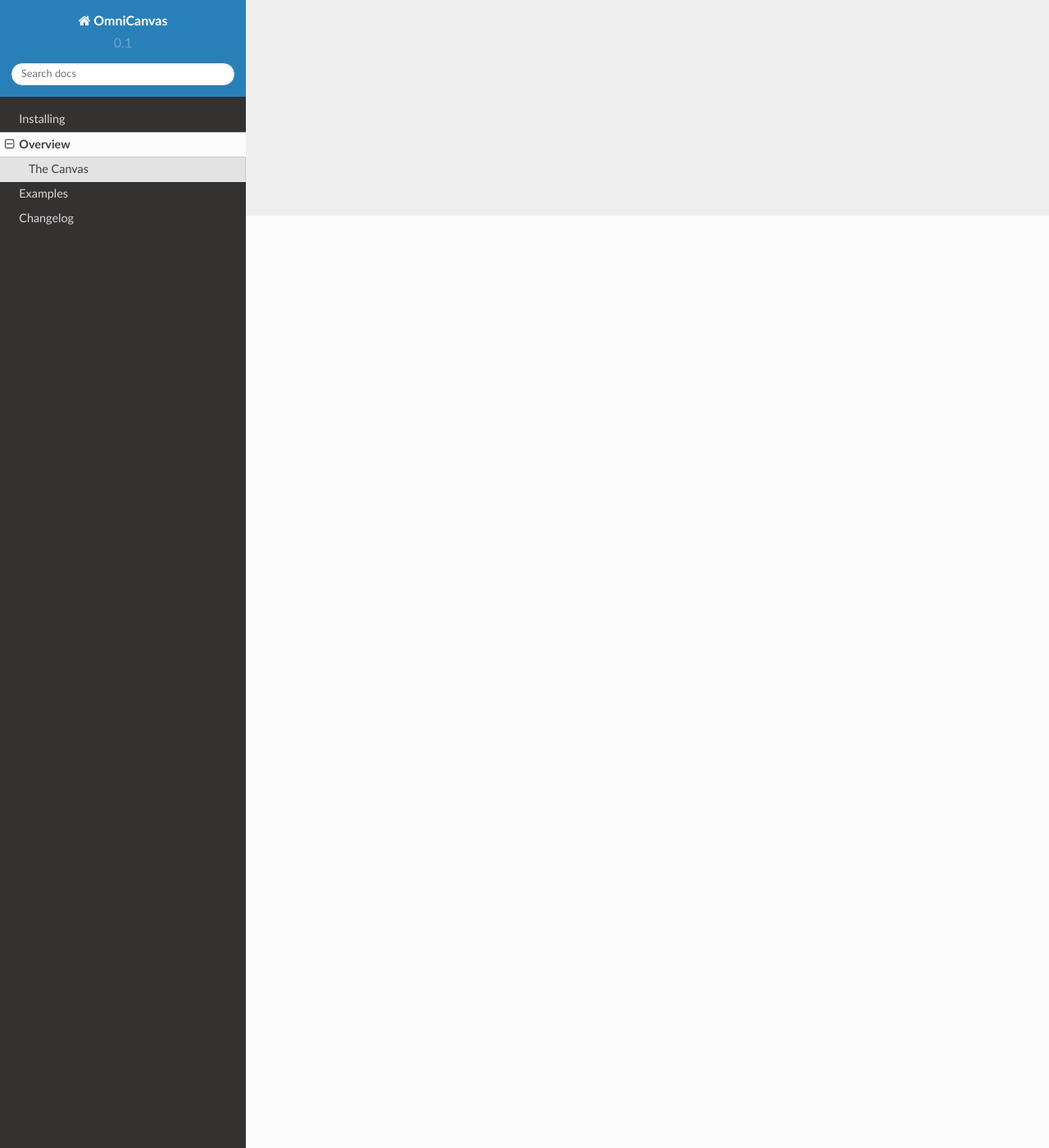
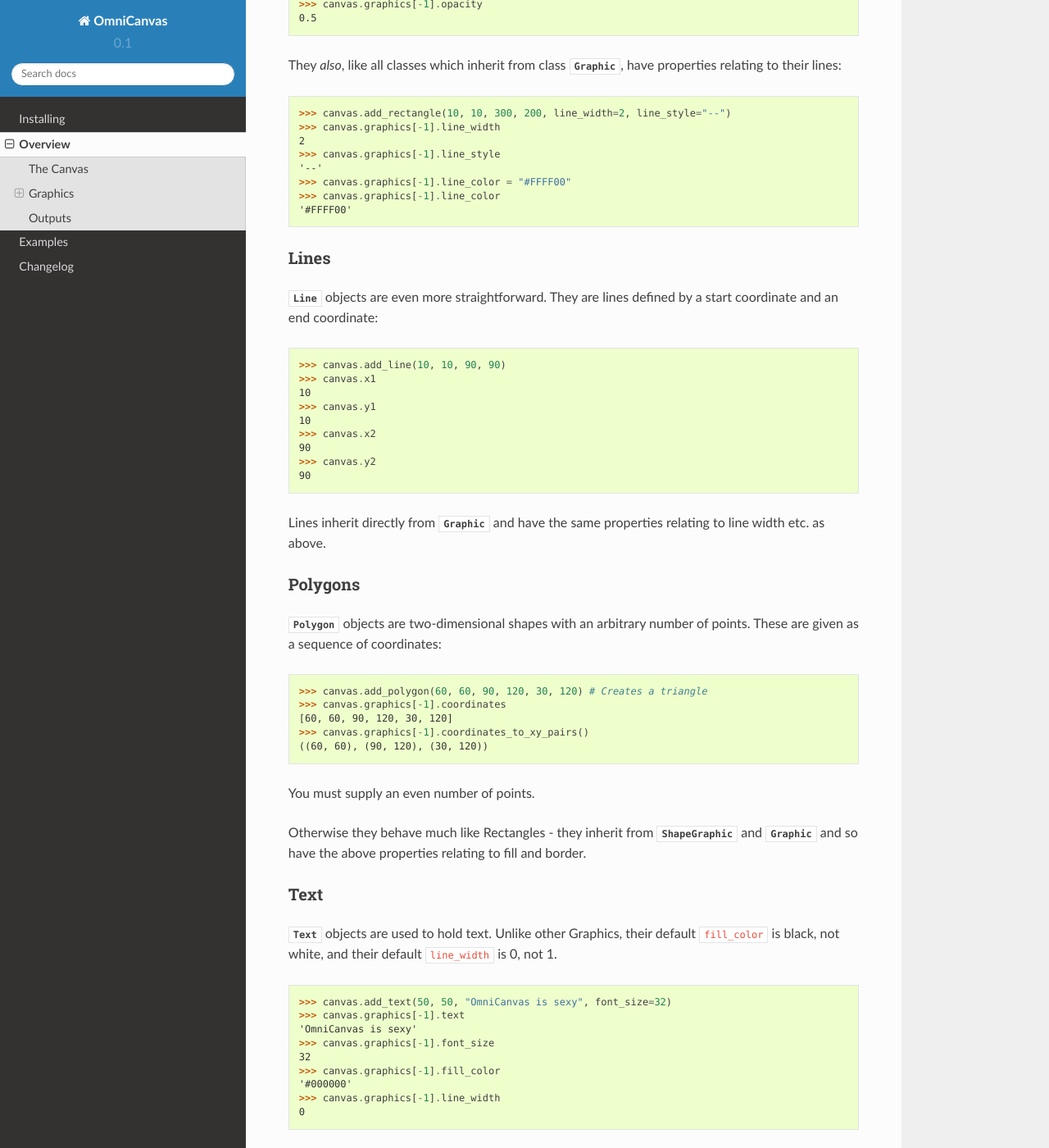
Before and after one commit to samirelanduk/omnicanvas, a Sphinx documentation site: the page built from docs/source/overview.rst, in a window 1280 px wide and 1400 px high, scrolled down 1137 px. Shown: the whole window at 82% size. Built offline with Sphinx 7.4.7 and the Read the Docs theme 2.0.0, drawn with Linux system fonts in a browser that asks for light colours; some of the changed text lies outside the part shown.

Commit message:
Finish overview docs

```diff
--- a/docs/source/overview.rst
+++ b/docs/source/overview.rst
@@ -21,3 +21,118 @@
     >>> canvas = omnicanvas.Canvas(600, 400, background_color="#0000DD")
     >>> canvas.background_color
     '#0000DD'
+
+
+Graphics
+~~~~~~~~
+
+Canvases contain a list of graphics (which all inherit from class
+:py:class:`.Graphic`), and it is these objects which make up the image.
+
+Currently, there are four types.
+
+Rectangles
+##########
+
+:py:class:`.Rectangle` objects are... rectangles. Boxes, defined with the
+coordinates of their top-left corner, and width and height:
+
+    >>> canvas.add_rectangle(10, 10, 300, 200)
+    >>> canvas.graphics[0]
+    <Rectangle 300×200 at (10,10)>
+    >>> canvas.graphics[0].width
+    300
+
+Rectangles inherit from :py:class:`.ShapeGraphic` which means they have a fill
+color and opacity:
+
+    >>> canvas.add_rectangle(10, 10, 300, 200, fill_color="#3344EE", opacity=0.5)
+    >>> canvas.graphics[-1].fill_color
+    '#3344EE'
+    >>> canvas.graphics[-1].opacity
+    0.5
+
+They *also*, like all classes which inherit from class :py:class:`.Graphic`,
+have properties relating to their lines:
+
+    >>> canvas.add_rectangle(10, 10, 300, 200, line_width=2, line_style="--")
+    >>> canvas.graphics[-1].line_width
+    2
+    >>> canvas.graphics[-1].line_style
+    '--'
+    >>> canvas.graphics[-1].line_color = "#FFFF00"
+    >>> canvas.graphics[-1].line_color
+    '#FFFF00'
+
+Lines
+#####
+
+:py:class:`.Line` objects are even more straightforward. They are lines defined
+by a start coordinate and an end coordinate:
+
+    >>> canvas.add_line(10, 10, 90, 90)
+    >>> canvas.x1
+    10
+    >>> canvas.y1
+    10
+    >>> canvas.x2
+    90
+    >>> canvas.y2
+    90
+
+Lines inherit directly from :py:class:`.Graphic` and have the same properties
+relating to line width etc. as above.
+
+Polygons
+########
+
+:py:class:`.Polygon` objects are two-dimensional shapes with an arbitrary number
+of points. These are given as a sequence of coordinates:
+
+    >>> canvas.add_polygon(60, 60, 90, 120, 30, 120) # Creates a triangle
+    >>> canvas.graphics[-1].coordinates
+    [60, 60, 90, 120, 30, 120]
+    >>> canvas.graphics[-1].coordinates_to_xy_pairs()
+    ((60, 60), (90, 120), (30, 120))
+
+You must supply an even number of points.
+
+Otherwise they behave much like Rectangles - they inherit from
+:py:class:`.ShapeGraphic` and :py:class:`.Graphic` and so have the above
+properties relating to fill and border.
+
+Text
+####
+
+:py:class:`.Text` objects are used to hold text. Unlike other Graphics, their
+default ``fill_color`` is black, not white, and their default ``line_width`` is
+0, not 1.
+
+    >>> canvas.add_text(50, 50, "OmniCanvas is sexy", font_size=32)
+    >>> canvas.graphics[-1].text
+    'OmniCanvas is sexy'
+    >>> canvas.graphics[-1].font_size
+    32
+    >>> canvas.graphics[-1].fill_color
+    '#000000'
+    >>> canvas.graphics[-1].line_width
+    0
+
+The coordinate given by default will be the centre of the text. This can be
+changed by specifying the desired horizontal and vertical alignment:
+
+    >>> canvas.add_text(50, 50, "X", vertical_align="top", horizontal_align="left")
+
+
+Outputs
+~~~~~~~
+
+Once the canvas has been decorated with whatever Graphics you see fit, it can be
+saved to file:
+
+    >>> canvas.save("example.svg")
+
+Most browsers will have no trouble displaying SVG files once created.
+
+If you want to get the text of the SVG directly, you can use the ``to_svg()``
+method of canvases, which will return this raw text.
```
